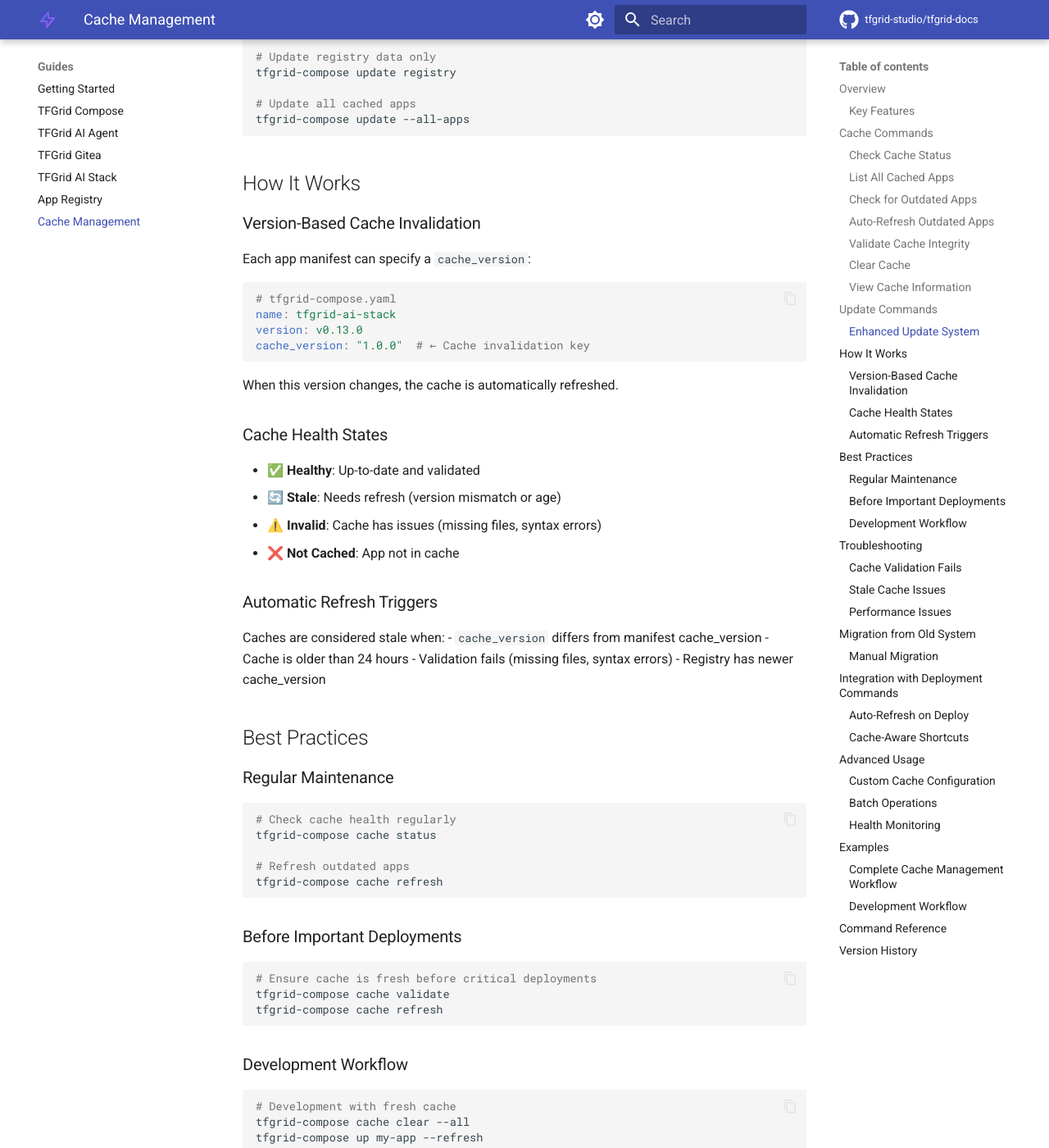
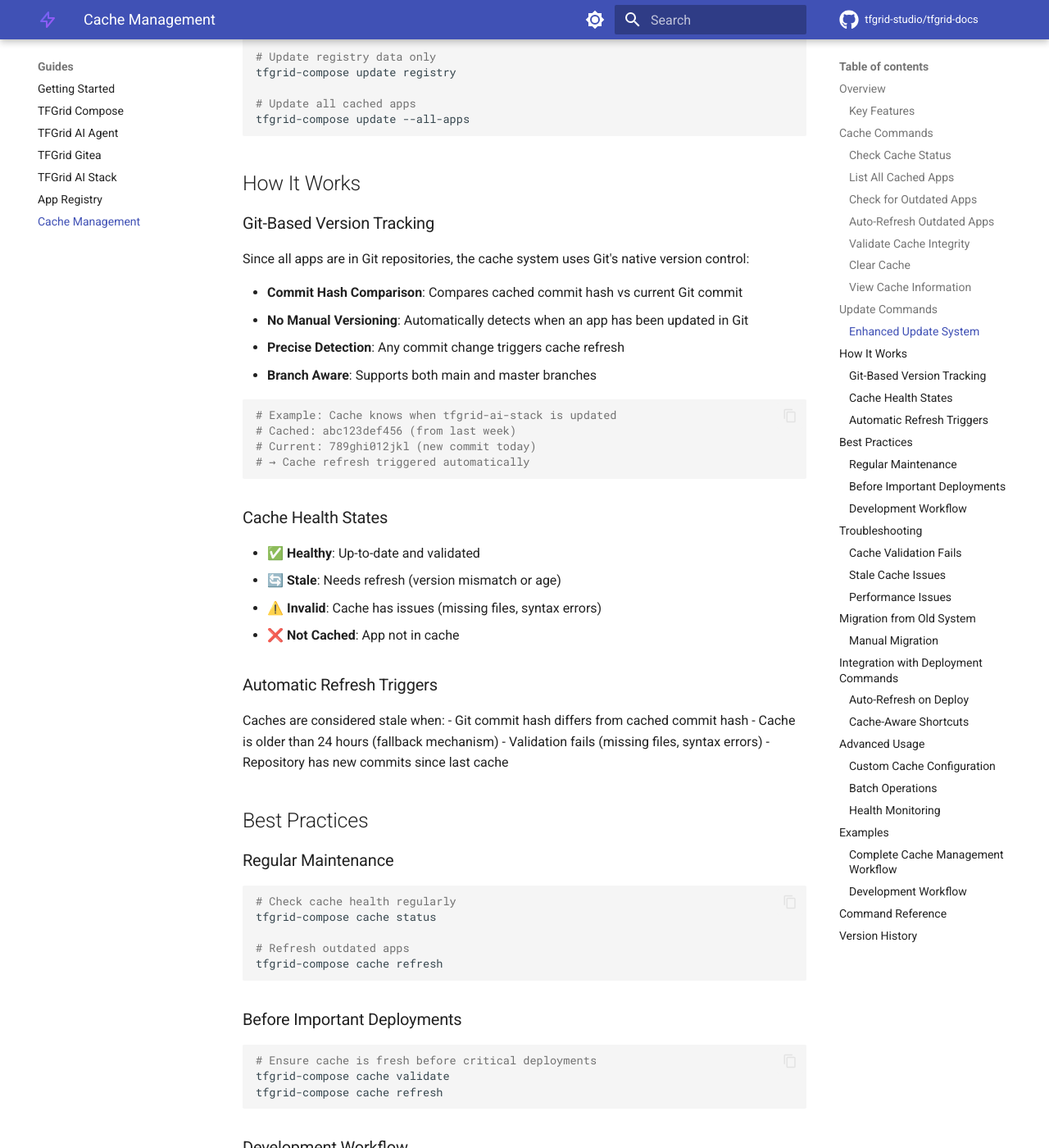
Before and after one commit to tfgrid-studio/tfgrid-docs, an MkDocs documentation site: the page built from docs/guides/cache-management.md, in a window 1280 px wide and 1400 px high, scrolled down 2859 px. Shown: the whole window at 82% size. Built offline with MkDocs 1.6.1 and Material for MkDocs 9.7.7, drawn with Linux system fonts in a browser that asks for light colours; comment, search, counter and statistics services are not loaded; the version menu is left out; some of the changed text lies outside the part shown.

Commit message:
feat: Replace manual cache versioning with Git commit hash tracking

````diff
--- a/docs/guides/cache-management.md
+++ b/docs/guides/cache-management.md
@@ -8,10 +8,10 @@
 
 ### Key Features
 
-- **Version-Based Invalidation**: Cached apps update when manifest `cache_version` changes
+- **Git-Based Version Tracking**: Uses Git commit hashes for precise version detection
 - **Smart Health Checks**: Validates cached apps for syntax errors and missing files
 - **Automatic Refresh**: Detects and updates stale caches automatically
-- **Registry Integration**: Syncs with app registry metadata
+- **Commit Hash Comparison**: Compares cached vs current Git commit to detect changes
 - **Clear Status Indicators**: Visual feedback on cache health
 
 ## Cache Commands
@@ -135,18 +135,21 @@
 
 ## How It Works
 
-### Version-Based Cache Invalidation
+### Git-Based Version Tracking
 
-Each app manifest can specify a `cache_version`:
+Since all apps are in Git repositories, the cache system uses Git's native version control:
 
-```yaml
-# tfgrid-compose.yaml
-name: tfgrid-ai-stack
-version: v0.13.0
-cache_version: "1.0.0"  # ← Cache invalidation key
+- **Commit Hash Comparison**: Compares cached commit hash vs current Git commit
+- **No Manual Versioning**: Automatically detects when an app has been updated in Git
+- **Precise Detection**: Any commit change triggers cache refresh
+- **Branch Aware**: Supports both main and master branches
+
+```bash
+# Example: Cache knows when tfgrid-ai-stack is updated
+# Cached: abc123def456 (from last week)
+# Current: 789ghi012jkl (new commit today)
+# → Cache refresh triggered automatically
 ```
-
-When this version changes, the cache is automatically refreshed.
 
 ### Cache Health States
 
@@ -158,10 +161,10 @@
 ### Automatic Refresh Triggers
 
 Caches are considered stale when:
-- `cache_version` differs from manifest cache_version
-- Cache is older than 24 hours
+- Git commit hash differs from cached commit hash
+- Cache is older than 24 hours (fallback mechanism)
 - Validation fails (missing files, syntax errors)
-- Registry has newer cache_version
+- Repository has new commits since last cache
 
 ## Best Practices
 
@@ -332,14 +335,14 @@
 ✅ tfgrid-gitea
 🔄 tfgrid-ai-agent [needs update]
 
-# 2. See what's outdated
+# 2. See what's outdated (shows commit hashes)
 $ t cache outdated
-📦 tfgrid-ai-agent: cache=1.0.0, latest=1.0.1
+📦 tfgrid-ai-agent: cache=abc123def456, latest=789ghi012jkl
 
 # 3. Update the outdated app
 $ t update tfgrid-ai-agent
 📦 Updating tfgrid-ai-agent...
-✅ Updated tfgrid-ai-agent
+✅ Updated tfgrid-ai-agent to commit 789ghi012jkl
 
 # 4. Verify the fix
 $ t cache status
````
